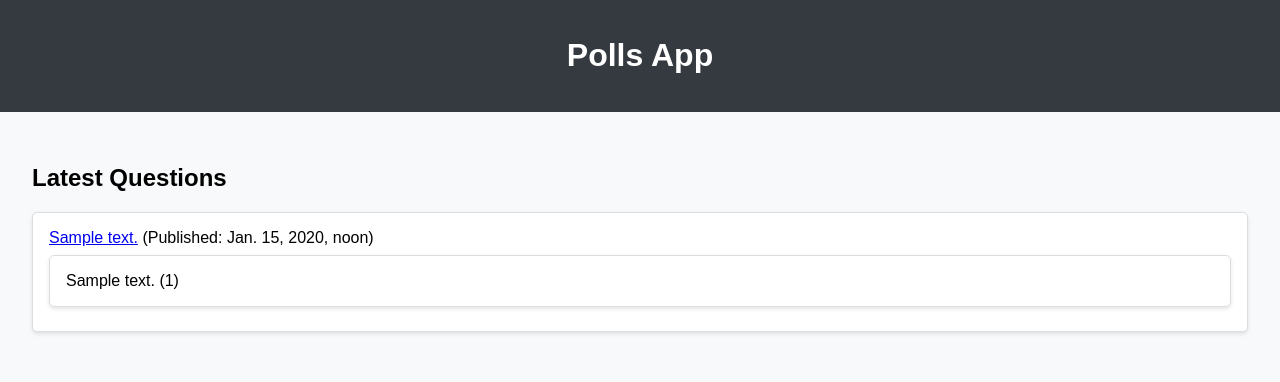
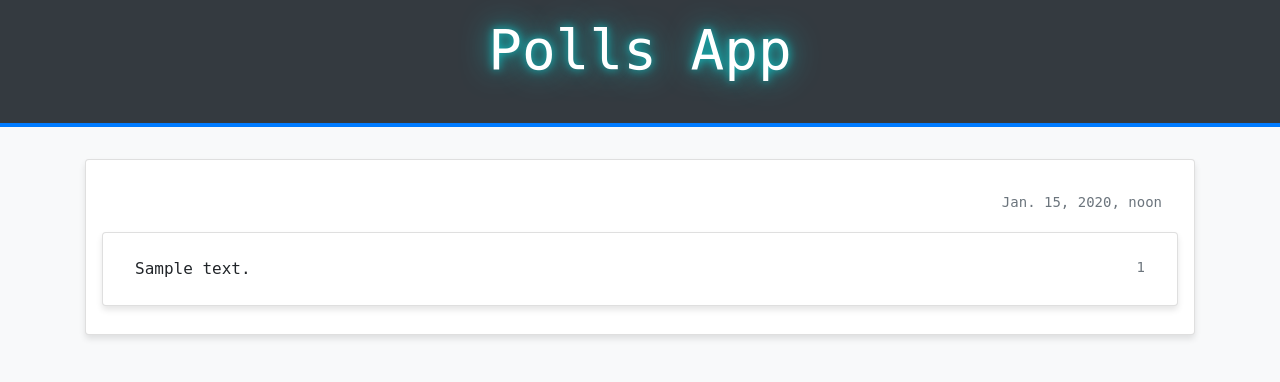
Before and after one commit to helqz/django-polls-app, a Django app: page /polls/ in a window 1280 px wide. Shown: the top 382 px of the page. Run offline with Django 5.2, Linux system fonts and the light colour scheme; tables that the repository leaves empty hold one stand-in row (values such as "Sample post"); some libraries are stand-ins or nearby versions.

Commit message:
Changed styles. Added details page.

```diff
--- a/polls/templates/base.html
+++ b/polls/templates/base.html
@@ -1,56 +1,110 @@
 <!DOCTYPE html>
 <html lang="en">
     <head>
-  <meta charset="UTF-8">
-  <meta name="viewport" content="width=device-width, initial-scale=1.0">
-  <title>
-    {% block title %}
-      Django App
-    {% endblock %}
-  </title>
+        <meta charset="UTF-8" />
+        <meta name="viewport" content="width=device-width, initial-scale=1.0" />
+        <title>{% block title %} Django App {% endblock %}</title>
+        <link
+            rel="stylesheet"
+            href="https://stackpath.bootstrapcdn.com/bootstrap/4.5.2/css/bootstrap.min.css"
+        />
         <style>
             body {
                 font-family: Arial, sans-serif;
                 background-color: #f8f9fa;
-      margin: 0;
-      padding: 0;
             }
             header {
                 background-color: #343a40;
                 color: white;
-      padding: 1rem;
-      text-align: center;
+                padding-top: 1rem;
+                padding-bottom: 1rem;
+                border-bottom: 4px solid #007bff;
+            }
+            @keyframes neonText {
+                0% {
+                    text-shadow: 0 0 3px rgba(0, 255, 255, 0.7),
+                        0 0 20px rgba(0, 255, 255, 0.7);
+                }
+                50% {
+                    text-shadow: 0 0 10px rgba(0, 255, 255, 0.7),
+                        0 0 30px rgba(0, 255, 255, 0.7);
+                }
+                100% {
+                    text-shadow: 0 0 3px rgba(0, 255, 255, 0.7),
+                        0 0 20px rgba(0, 255, 255, 0.7);
+                }
+            }
+            h1 {
+                font-family: 'Monospace', cursive;
+                font-size: 3.5rem;
+                animation: neonText 1.5s infinite alternate;
             }
             main {
-      padding: 2rem;
-    }
-    h1 {
-      color: white;
+                padding-top: 2rem;
+                padding-bottom: 2rem;
+                animation: slideInUp 0.5s ease;
             }
             ul {
                 list-style-type: none;
                 padding: 0;
             }
             li {
-      background-color: white;
-      border: 1px solid #ddd;
-      margin: 0.5rem 0;
+                background-color: #ffffff;
+                border: 1px solid rgba(0, 0, 0, 0.125);
+                border-radius: 0.25rem;
+                margin-bottom: 0.75rem;
                 padding: 1rem;
-      border-radius: 5px;
-      box-shadow: 0 2px 4px rgba(0, 0, 0, 0.1);
+                box-shadow: 0 4px 6px rgba(0, 0, 0, 0.1);
+                transition: all 0.3s ease;
+                font-family: 'Monospace', cursive;
+            }
+            li:hover {
+                transform: translateY(-5px);
+                box-shadow: 0 6px 12px rgba(0, 0, 0, 0.1);
+            }
+            li a {
+                text-decoration: none;
+                color: inherit;
+                display: block;
+                padding: 1rem;
+            }
+            @keyframes slideInUp {
+                from {
+                    opacity: 0;
+                    transform: translateY(20px);
+                }
+                to {
+                    opacity: 1;
+                    transform: translateY(0);
+                }
             }
             .pub-date {
-      font-size: smaller;
-      color: gray;
+                font-size: 0.875rem;
+                color: #6c757d;
+                float: right;
+            }
+            .votes {
+                font-size: 0.875rem;
+                color: #6c757d;
+                float: right;
+            }
+            a:link {
+                text-decoration: none;
+                color: white;
+            }
+            h1 a:visited {
+                color: white;
             }
         </style>
     </head>
     <body>
-  <header>
-    <h1>Polls App</h1>
+        <header class="bg-dark text-white">
+            <div class="container text-center">
+                <h1 class="mb-4">
+                    <a href="{% url 'polls:home' %}">Polls App</a>
+                </h1>
+            </div>
         </header>
-  <main>
-    {% block content %}{% endblock %}
-  </main>
+        <main class="container">{% block content %}{% endblock %}</main>
     </body>
 </html>
--- a/polls/templates/home.html
+++ b/polls/templates/home.html
@@ -3,15 +3,21 @@
 {% block content %}
 {% if questions %}
 <ul>
-  <h2>Latest Questions</h2>
+    <ul>
         {% for question in questions %}
         <li>
-    <a href="{% url 'polls:detail' question.id %}">{{ question.question_text }}</a> (Published: {{ question.pub_date }})
+            <a href="{% url 'polls:detail' question.id %}">
+                {{ question.question_text }}
+                <span class="pub-date">{{ question.pub_date }}</span>
+            </a>
             <ul>
                 {% for choice in question.choice_set.all %}
-      <!-- <button> -->
-        <li>{{ choice.choice_text }} ({{ choice.votes }})</li>
-      <!-- </button> -->
+                <li>
+                    <a class="d-block py-2 px-3" href="">
+                        {{ choice.choice_text }}
+                        <span class="votes">{{ choice.votes }}</span>
+                    </a>
+                </li>
                 {% endfor %}
             </ul>
         </li>
--- a/polls/views.py
+++ b/polls/views.py
@@ -11,8 +11,9 @@ def home(request):
 
 
 def detail(request, question_id):
-    q = Question.objects.get(id=question_id)
-    return HttpResponse(f"You're looking at question: {q.question_text}")
+    question = Question.objects.get(id=question_id)
+    context = {'question': question}
+    return render(request, 'detail.html', context)
 
 
 def results(request, question_id):
```
Also changed, not shown: polls/templates/detail.html (+11 -1 lines). Lines whose indentation alone changed are shown as unchanged.
